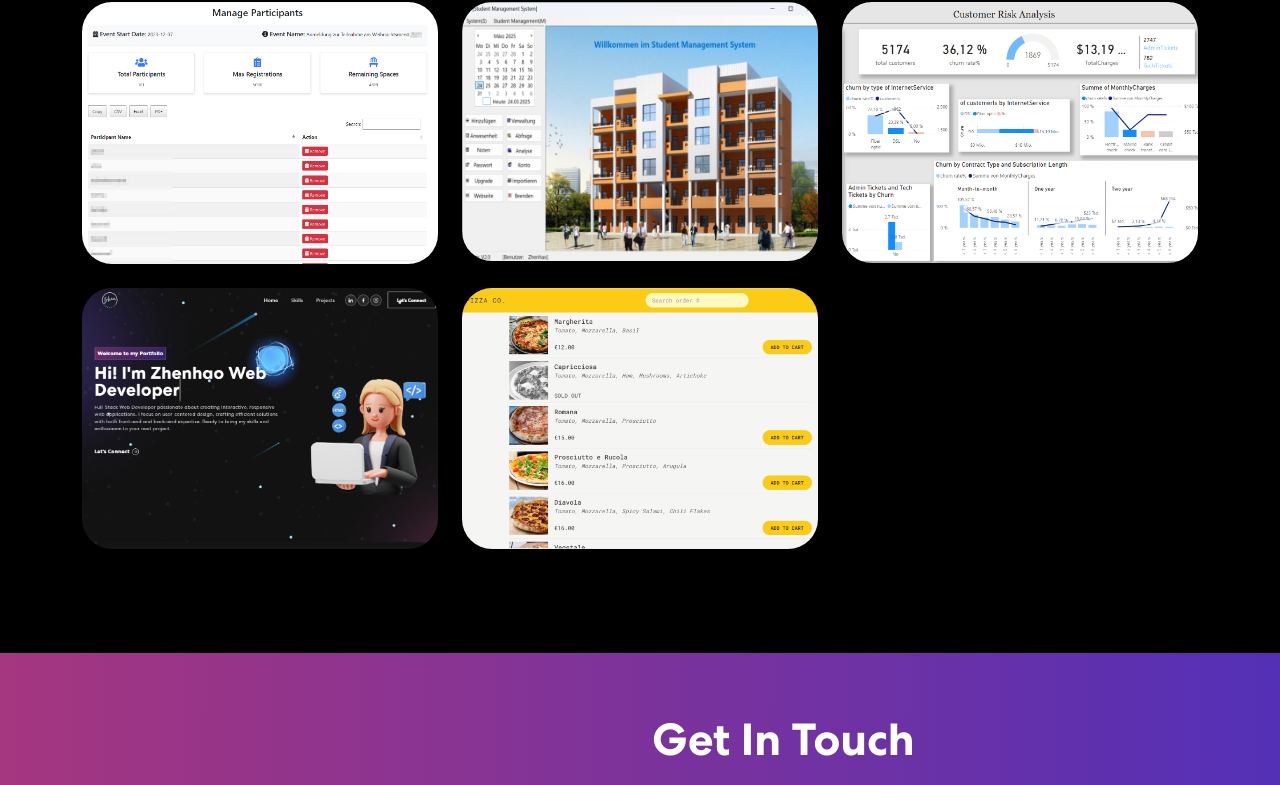
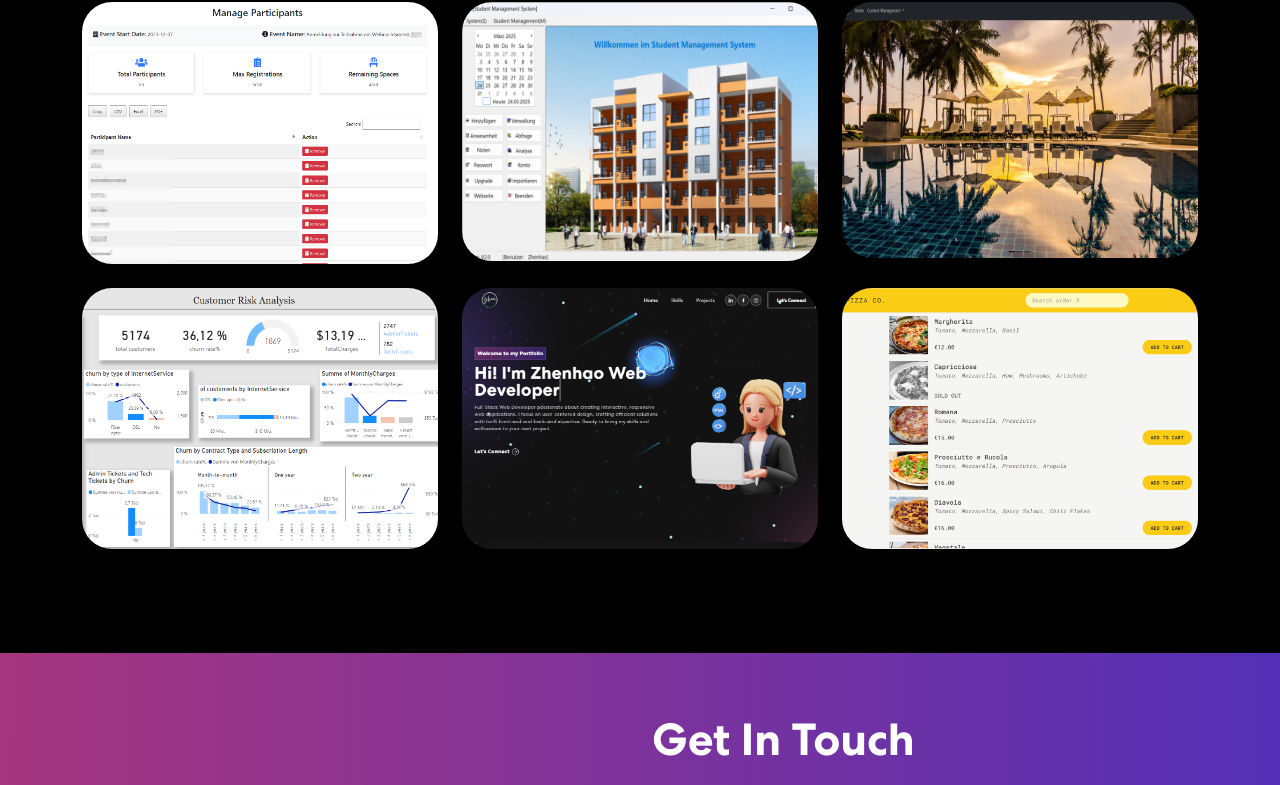
Before and after one commit to ZhenhaoPeng/portfolio, a React (Create React App) app: page / in a window 1280 px wide. Shown: the part 1534-2319 px from the top of the page. Built offline with nearby package versions, Linux system fonts and the light colour scheme.

Commit message:
Update portfolio: add WhiteLagoon project with video and GitHub link

```diff
--- a/src/components/Projects.js
+++ b/src/components/Projects.js
@@ -3,9 +3,10 @@ import { ProjectCard } from "./ProjectCard";
 import projImg1 from "../assets/img/project-img1.png";
 import projImg2 from "../assets/img/project-img2.png";
 import projImg3 from "../assets/img/project-img3.png";
-import projImg4 from "../assets/img/project-img4.png";
+//import projImg4 from "../assets/img/project-img4.png";
 import projImg5 from "../assets/img/project-img5.png";
 import projImg6 from "../assets/img/project-img6.png";
+import projImg7 from "../assets/img/project-img7.png";
 import colorSharp2 from "../assets/img/color-sharp2.png";
 import "animate.css";
 import TrackVisibility from "react-on-screen";
@@ -31,9 +32,18 @@ export const Projects = () => {
       title: "Desktop Student Management",
       description:
         "A desktop application built with C# and Windows Forms to manage student data, including grades, attendance, and personal information.",
-      imgUrl: projImg6, // Use a new image URL for this project
-      videoLink: `${process.env.PUBLIC_URL}/videos/student-management-demo.mp4`, // Add a demo video link if available
+      imgUrl: projImg6,
+      videoLink: `${process.env.PUBLIC_URL}/videos/student-management-demo.mp4`,
     },
+    {
+      title: "Villa Booking – Clean Architecture",
+      description:
+        "ASP.NET Core MVC project using Clean Architecture with SQL Server and Entity Framework. Features include villa management, amenities, and upcoming booking module.",
+      imgUrl: projImg7,
+      githubLink: "https://github.com/ZhenhaoPeng/WhiteLagoon",
+      videoLink: `${process.env.PUBLIC_URL}/videos/Ferien-Haus-demo.mp4`,
+    },
+
     {
       title: "PwC Switzerland PowerBI Dashboard",
       description:
@@ -117,7 +127,8 @@ export const Projects = () => {
                             .filter(
                               (project) =>
                                 project.title.includes("Web") ||
-                                project.title.includes("System")
+                                project.title.includes("System") ||
+                                project.title.includes("Villa")
                             )
                             .map((project, index) => {
                               return <ProjectCard key={index} {...project} />;
```
Also changed, not shown: src/assets/img/project-img7.png (added), 1 other file (tests, documents, lock files or other folders).
